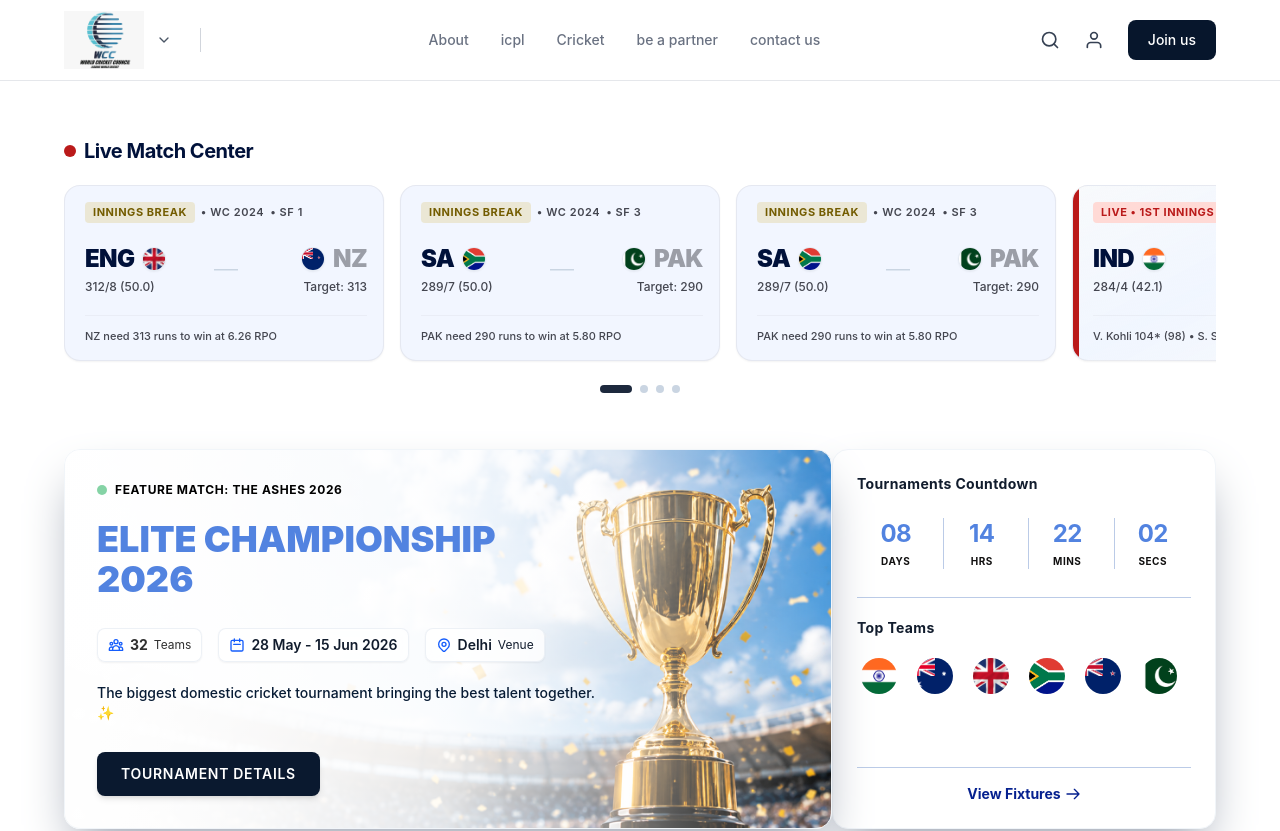
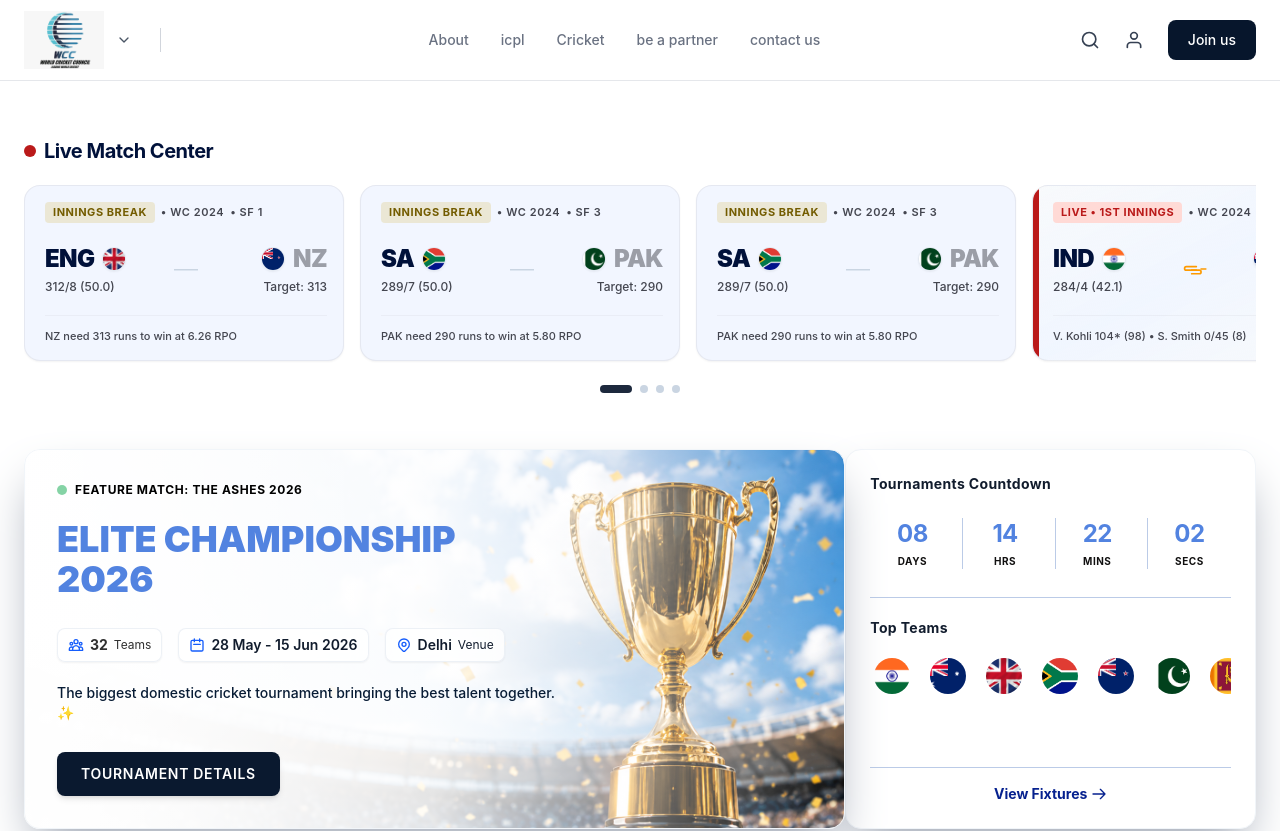
Before and after one commit to vidhikhedkar/Cricket-concert, a React (Vite) app: page / in a window 1280 px wide. Shown: the top 831 px of the page. Built offline with nearby package versions, Linux system fonts and the light colour scheme.

Commit message:
modify container

```diff
--- a/src/index.css
+++ b/src/index.css
@@ -9,7 +9,7 @@
 
 .container {
     width: 100%;
-    max-width: 1200px;
+    max-width: 1300px;
     margin-inline: auto;
     padding-inline: 1.5rem;
     box-sizing: border-box;
```
